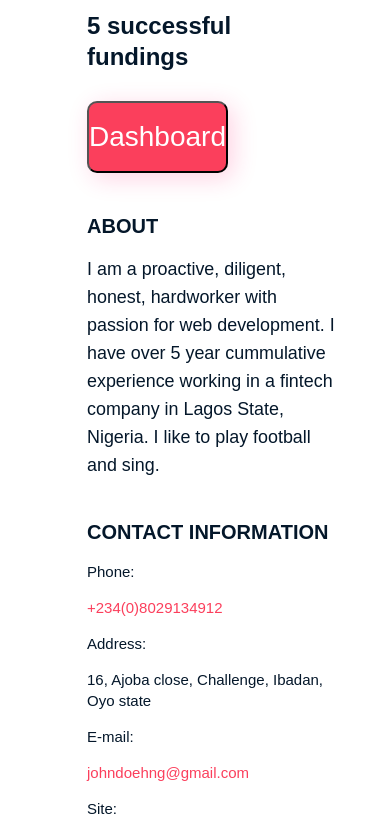
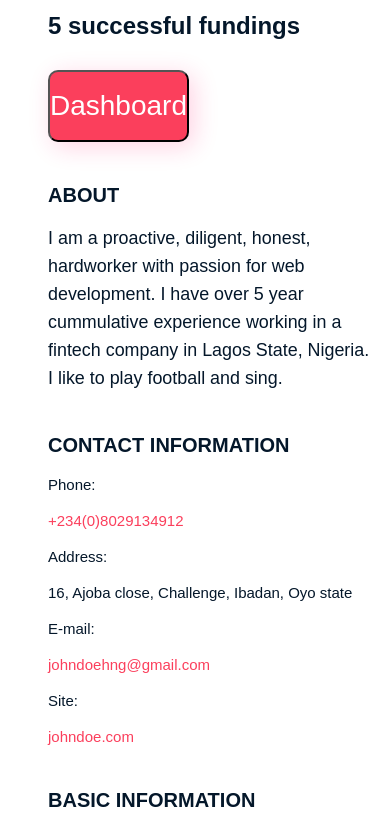
Before and after one commit to Drelcj/user-profile-page-for-funders, a plain HTML site: page index.html in a window 390 px wide. Shown: the part 339-1165 px from the top of the page. Drawn offline with Linux system fonts and the light colour scheme; a web font is replaced by a local one.

Commit message:
fix: user-profile-page-for-funders is now fully responsive

```diff
--- a/index.html
+++ b/index.html
@@ -292,8 +292,8 @@
 			margin-top: 2em;
 		}
 		.flex-container {
-			flex: 90%;
-			max-width: 80%;
+			flex: 100%;
+			max-width: 100%;
 			overflow-x: hidden;
 		}
 
```
